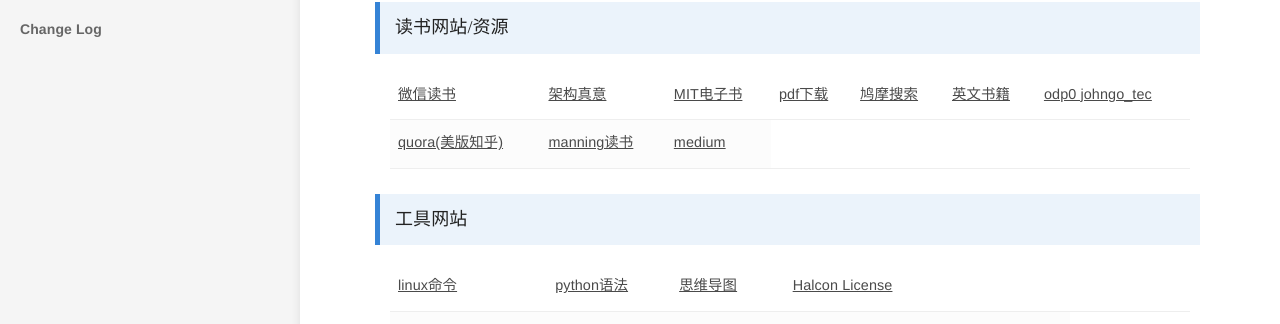
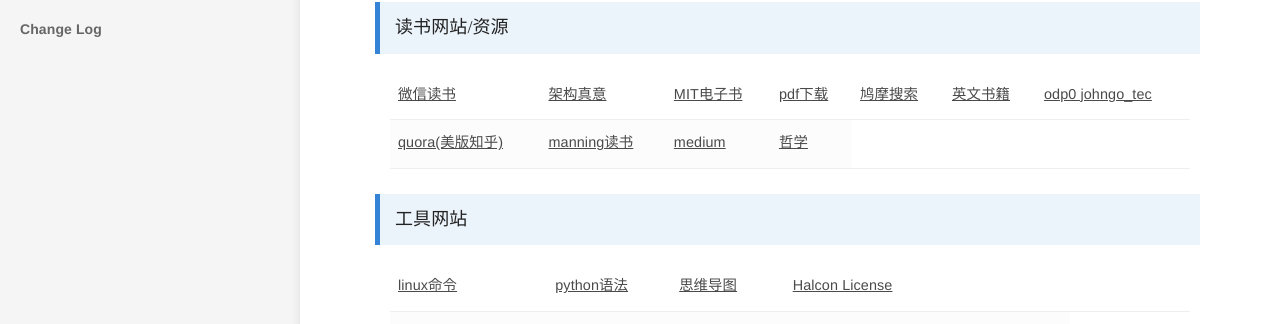
Before and after one commit to bashendixie/Machine_Learning_Notes, a Jekyll site: the page built from index.md, in a window 1280 px wide. Shown: the part 478-802 px from the top of the page. Built offline with Jekyll 4.4.1, drawn with Linux system fonts in a browser that asks for light colours; some web fonts are replaced.

Commit message:
no message

```diff
--- a/index.md
+++ b/index.md
@@ -107,6 +107,9 @@
 			<td>
 				<a href="https://medium.com/" target="_blank">medium</a>
 			</td>
+			<td>
+				<a href="https://plato.stanford.edu/contents.html" target="_blank">哲学</a>
+			</td>
 		</tr>
 	</tbody>
 </table>
```
